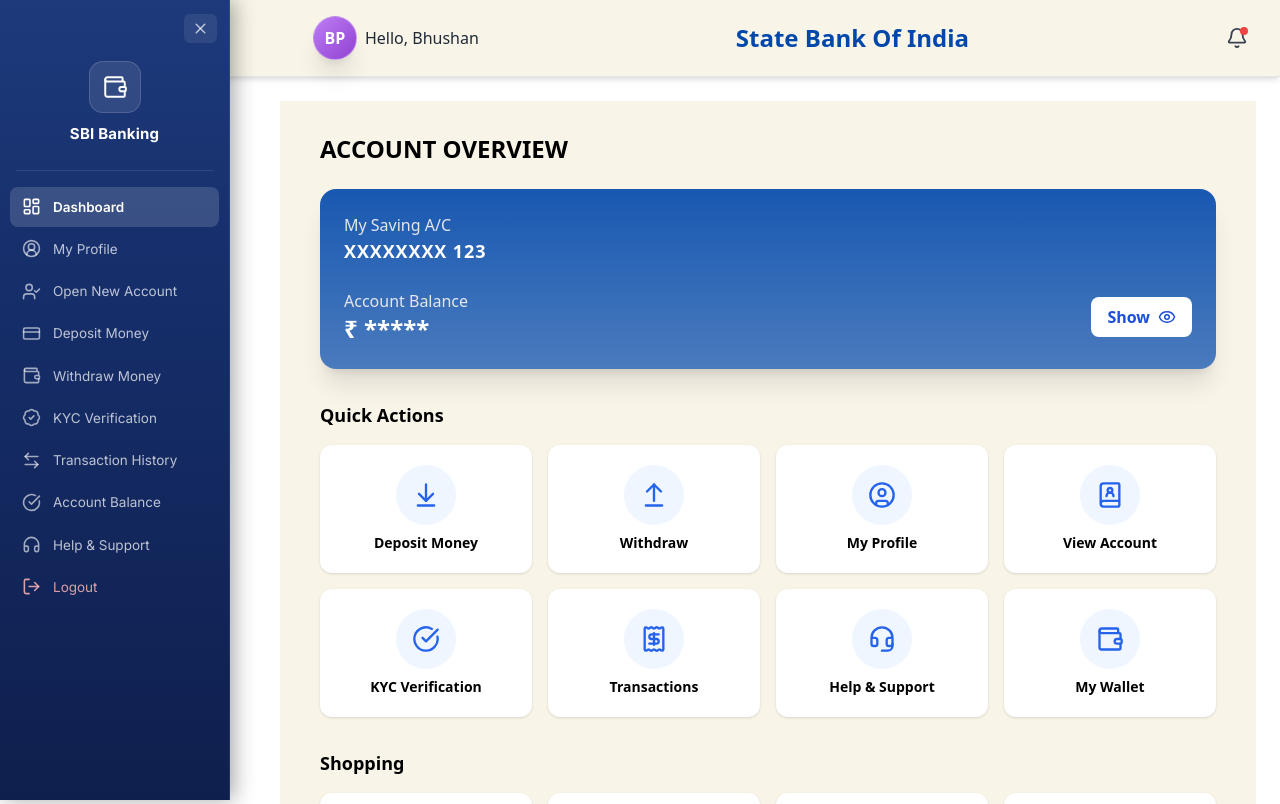
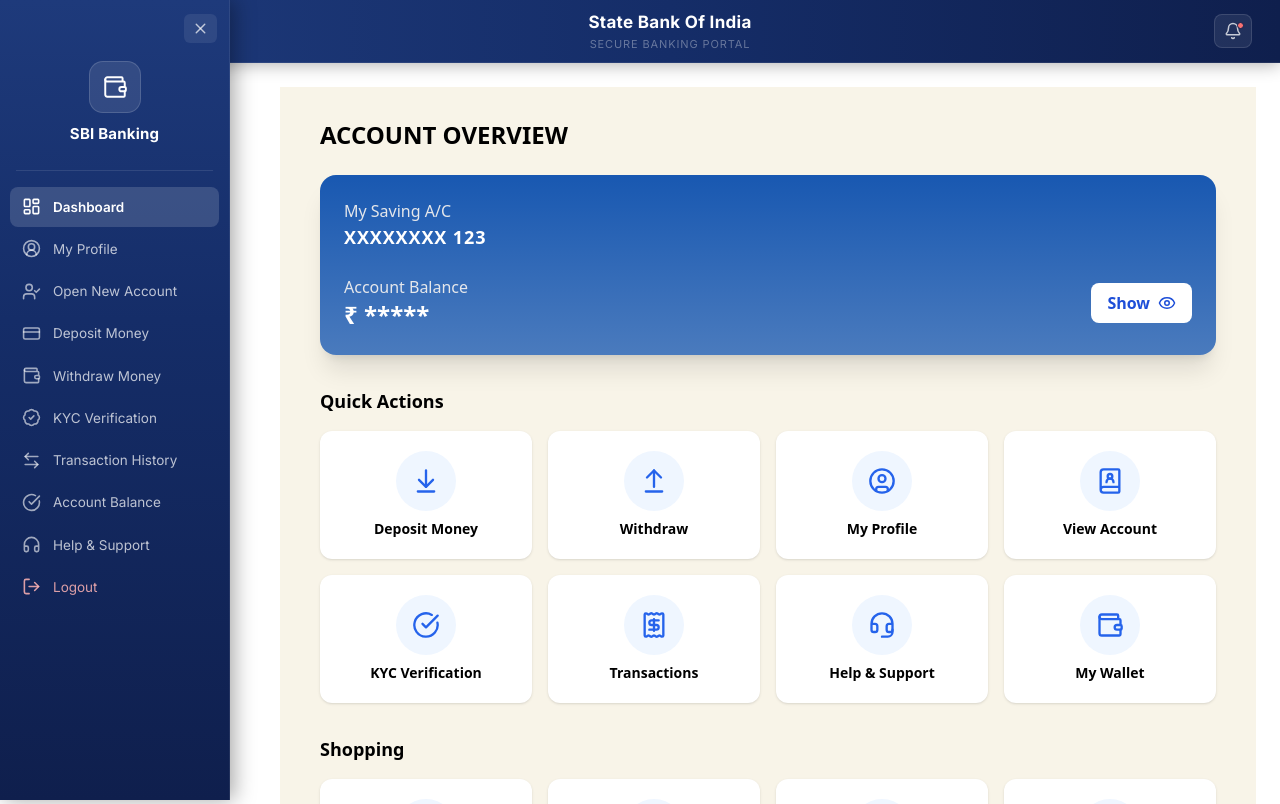
Before and after one commit to ChetanPatil0203/Bank_Frontend-, a React (Create React App) app in the folder frontend/: page /dashboard in a window 1280 px wide. Shown: the top 804 px of the page. Built offline with nearby package versions, Linux system fonts and the light colour scheme.

Commit message:
Update HeaderSection

```diff
--- a/frontend/src/components/HeaderSection/HeaderSection.jsx
+++ b/frontend/src/components/HeaderSection/HeaderSection.jsx
@@ -1,58 +1,89 @@
-  import { Bell, User, Menu } from "lucide-react";
-  import { useNavigate } from "react-router-dom";
+import { Bell, Menu, X } from "lucide-react";
 
 function HeaderSection({ onMenuClick, sidebarOpen }) {
-    const navigate = useNavigate();
-
   return (
     <header
-        className={`bg-[#f8f4e8] text-black shadow-md sticky top-0 z-40 border-b
-        transition-all duration-300 ${
-          sidebarOpen ? "ml-[240px]" : "ml-0"
-        }`}
+      style={{
+        background: "linear-gradient(90deg, #1e3a7b 0%, #152d68 50%, #0f1f4d 100%)",
+        borderBottom: "1px solid rgba(255,255,255,0.08)",
+        boxShadow: "0 2px 16px rgba(0,0,0,0.3)",
+        position: "sticky",
+        top: 0,
+        zIndex: 40,
+        marginLeft: sidebarOpen ? 230 : 60,
+        width: `calc(100% - ${sidebarOpen ? 230 : 60}px)`,
+        transition: "margin-left 0.28s ease",
+        fontFamily: "'Inter', sans-serif",
+      }}
+    >
+      <link href="https://fonts.googleapis.com/css2?family=Inter:wght@400;500;600;700&display=swap" rel="stylesheet" />
 
-      >
-        <div className="w-full px-8 py-4 flex items-center justify-between">
+      <div style={{
+        display: "flex",
+        alignItems: "center",
+        justifyContent: "space-between",
+        padding: "0 28px",
+        height: 62,
+      }}>
 
-          {/* LEFT - Menu + Profile */}
-          <div className="flex items-center gap-3">
-            <Menu
-              size={24}
-              className="cursor-pointer text-[#0047AB]"
-              onClick={onMenuClick}
-            />
+        {/* LEFT — Hamburger */}
+        <div style={{ display: "flex", alignItems: "center", gap: 14 }}></div>
+
+        {/* CENTER — Bank Title */}
+        <div style={{ textAlign: "center", position: "absolute", left: "50%", transform: "translateX(-50%)" }}>
+          <div style={{
+            color: "#ffffff",
+            fontSize: 17,
+            fontWeight: 700,
+            letterSpacing: 0.3,
+            whiteSpace: "nowrap",
+          }}>
+            State Bank Of India
+          </div>
+          <div style={{
+            color: "rgba(255,255,255,0.35)",
+            fontSize: 11,
+            marginTop: 1,
+            letterSpacing: "0.08em",
+            textTransform: "uppercase",
+          }}>
+            Secure Banking Portal
+          </div>
         </div>
 
-            <div className="flex items-center gap-2">
-                <div className="w-11 h-11 rounded-full bg-gradient-to-br from-purple-500/75 to-purple-700/85 text-white
-                            flex items-center justify-center font-semibold text-base shadow-xl border border-white/30 backdrop-blur-sm">
-              BP
-            </div>
-              <span className="font-medium text-gray-800">
-                Hello, Bhushan
-              </span>
+        {/* RIGHT — Bell */}
+        <div style={{ display: "flex", alignItems: "center", gap: 12 }}>
+          <button
+            style={{
+              position: "relative",
+              background: "rgba(255,255,255,0.08)",
+              border: "1px solid rgba(255,255,255,0.12)",
+              borderRadius: 8,
+              padding: "7px 9px",
+              cursor: "pointer",
+              color: "rgba(255,255,255,0.75)",
+              display: "flex",
+              alignItems: "center",
+              transition: "background 0.2s",
+            }}
+            onMouseEnter={e => e.currentTarget.style.background = "rgba(255,255,255,0.15)"}
+            onMouseLeave={e => e.currentTarget.style.background = "rgba(255,255,255,0.08)"}
+          >
+            <Bell size={18} />
+            {/* Red dot */}
+            <span style={{
+              position: "absolute",
+              top: 7,
+              right: 7,
+              width: 7,
+              height: 7,
+              background: "#f87171",
+              borderRadius: "50%",
+              border: "1.5px solid #0f1f4d",
+            }} />
+          </button>
         </div>
 
-
-          {/* CENTER TITLE */}
-          <div className="text-center">
-            <h1 className="text-xl md:text-2xl font-bold text-[#0047AB]">
-              State Bank Of India
-            </h1>
-          </div>
-
-          {/* RIGHT - Login + Bell */}
-          <div className="flex items-center gap-4">
-
-            <div className="relative">
-              <Bell
-                size={22}
-                className="cursor-pointer text-gray-700 hover:text-[#0047AB] transition"
-              />
-              <span className="absolute top-0 right-0 w-2 h-2 bg-red-500 rounded-full"></span>
-            </div>
-
-          </div>
       </div>
     </header>
   );
```
Lines whose indentation alone changed are shown as unchanged.
